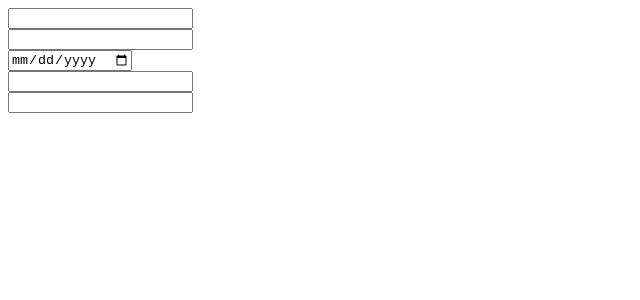
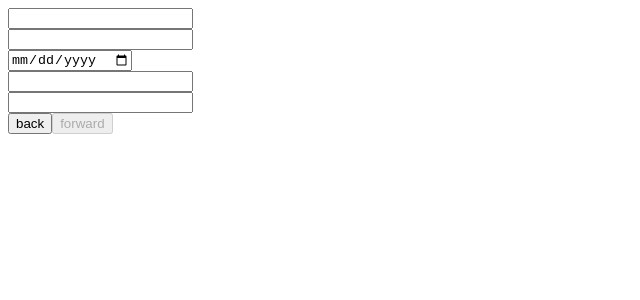
Before and after one commit to heatherpark/performer-signup, a React (Create React App) app: page / in a window 1280 px wide. Shown: the top 300 px of the page, without its empty margins (0-640 px from the left). Built offline with nearby package versions, Linux system fonts and the light colour scheme.

Commit message:
Create SignupFooter and implement disabling of moving forward

```diff
--- a/src/Main.js
+++ b/src/Main.js
@@ -1,10 +1,14 @@
 import React from 'react';
 import { reduxForm } from 'redux-form';
 import AgeVerification from './AgeVerification';
+import SignupFooter from './SignupFooter';
 
 const Main = (props) => {
   return (
-    <AgeVerification />
+    <div>
+      <AgeVerification />
+      <SignupFooter canMoveForward={props.valid} />
+    </div>
   );
 };
 
--- /dev/null
+++ b/src/SignupFooter.js
@@ -0,0 +1,12 @@
+import React from 'react';
+
+const SignupFooter = (props) => {
+  return (
+    <div>
+      <button>back</button>
+      <button disabled={!props.canMoveForward}>forward</button>
+    </div>
+  );
+};
+
+export default SignupFooter;
```
